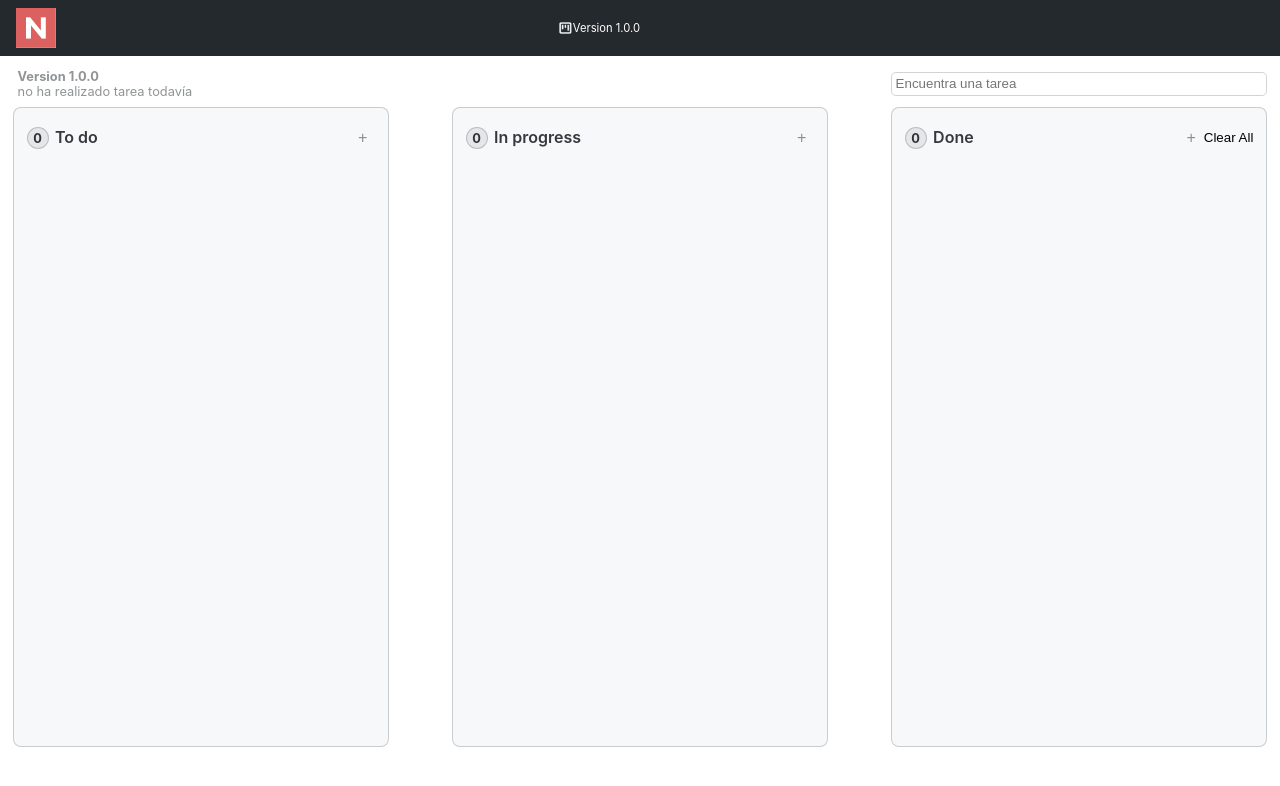
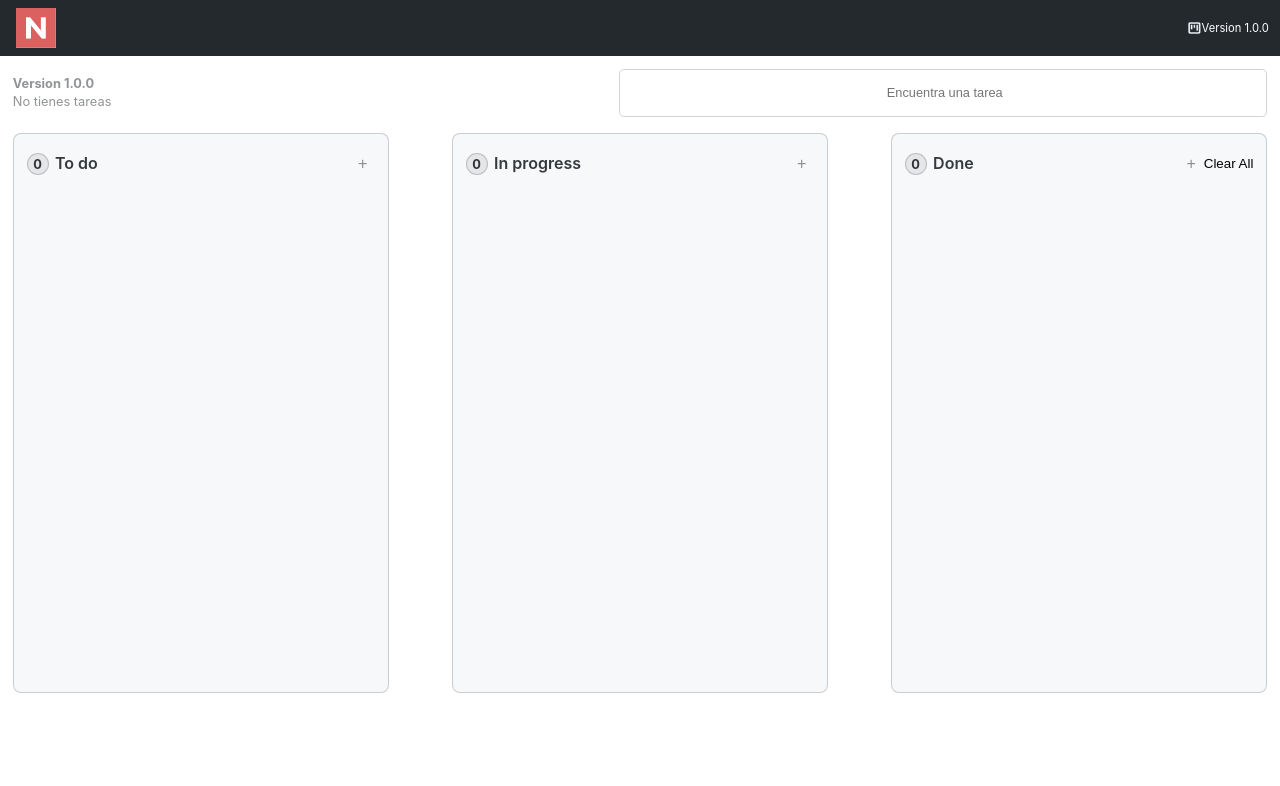
Before and after one commit to elenar10/kanbas, a React (Create React App) app in the folder kanbas-proyect/: page / in a window 1280 px wide. Shown: the top 786 px of the page. Built offline with nearby package versions, Linux system fonts and the light colour scheme.

Commit message:
-Agregar las cards de abajo a arriba (arr.push por unshift) -Arreglado scroll lateral -Version header (agregar icon) -Version searcher bar bold -input mas grande -Actualización a mediaqueries (+800) de todos los css

```diff
--- a/kanbas-proyect/src/components/contexto/provider.jsx
+++ b/kanbas-proyect/src/components/contexto/provider.jsx
@@ -2,7 +2,7 @@ import { useState } from "react";
 import { DateContext } from "./";
 
 function DateProvider({ value, children }) {
-    const [date, setDate] = useState(localStorage.getItem('lastUpdate') ?? 'no ha realizado tarea todavía');
+    const [date, setDate] = useState(localStorage.getItem('lastUpdate') ?? 'No tienes tareas');
 
     return (
         <DateContext.Provider value={[date, setDate]}>
--- a/kanbas-proyect/src/components/form/index.jsx
+++ b/kanbas-proyect/src/components/form/index.jsx
@@ -33,7 +33,7 @@ function Form(props) {
         counter++;
         localStorage.setItem('counter', counter);
         props.onUpdateTaskList();
-        const lastDate = `Updated on ${day.getDate()}-${day.getMonth() + 1} ${day.getSeconds()}`
+        const lastDate = `Updated on ${day.getDate()}-${day.getMonth() + 1} ${day.getHours()}:${day.getMinutes()}`
         setDate(lastDate)
         localStorage.setItem('lastUpdate', lastDate);
     }
--- a/kanbas-proyect/src/components/header/style.css
+++ b/kanbas-proyect/src/components/header/style.css
@@ -6,7 +6,7 @@
 }
 
 .App-header {
-  width: 100vw;
+  width: 100%;
   background-color: #24292e;
   min-height: 1rem;
   display: inline-flex;
@@ -18,17 +18,23 @@
   padding: 0.5rem;
   font-size: 0.7rem;
   column-gap: 25rem;
-    }
+  }
 .logo-version__wrapper{
-  width: 50%;
+  width: 100%;
   display: inline-flex;
   justify-content: space-between;
   align-items: center;
   }
 .version-icon__wrapper{
   display: inline-flex;
+  padding-right: 0.2rem;
 }
 
 .icon-version{
   width: 0.9rem;
 }
+/* @media (min-width: 800px) {
+  .logo-version__wrapper{
+    width: 55%;
+  }
+} */
--- a/kanbas-proyect/src/components/searcher-bar/style.css
+++ b/kanbas-proyect/src/components/searcher-bar/style.css
@@ -1,31 +1,106 @@
-.sub--header__container{
+/* CENTRAR PLACEHOLDER */
+::-webkit-input-placeholder {
+    text-align: center;
+    font-size: 0.8rem;
+ }
+
+ :-moz-placeholder { /* Firefox 18- */
+    text-align: center;
+ }
+
+ ::-moz-placeholder {  /* Firefox 19+ */
+    text-align: center;
+ }
+
+ :-ms-input-placeholder {
+    text-align: center;
+ }
+
+ /* Contenedor version y searcher */
+ .sub--header__container {
     width: 100vw;
-    display: inline-flex;
-    flex-direction: row;
+    display:flex;
+    flex-direction: column;
     flex-wrap: wrap;
+    gap: 0.5rem;
     justify-content: space-between;
     align-items: center;
 }
 .version--updated__wrapper{
-    width: 50%;
-    font-size: 0.8rem;
-    padding-left: 0.3rem;
+    display: inline-flex;
+    flex-direction: row;
+    gap: 0.5rem;
+    width: 100%;
+    font-size: 0.5rem;
     color: #24292e80;
+    flex-wrap: wrap;
+    justify-content: space-between;
+    align-content: center;
 }
-.search__container{
-    width: 50%;
-    height: 80%;
+.search__container {
+    width: 100%;
+    height: 3rem;
     display: flex;
     flex-direction: row;
-    justify-content: flex-end;
     flex-wrap: wrap;
+    justify-content: center;
 }
 
+
 .searchInput{
-    width: 60%;
+    width: 95%;
     border-radius: 0.3rem;
     border: lightgray 0.6px solid;
 }
 .version{
     font-weight: bold;
 }
+
+
+@media (min-width: 800px) {
+/* version-updated contenedor */
+.sub--header__container {
+    display: inline-flex;
+    flex-direction: row;
+    flex-wrap: wrap;
+}
+.version--updated__wrapper {
+    width: 30%;
+    display: flex;
+    flex-direction: column;
+    font-size: 0.8rem;
+    color: #24292e80;
+    align-content: flex-start;
+    align-items: flex-start;
+    gap: 0.2rem;
+}
+.search__container {
+    width: 55%;
+    justify-content: flex-end;
+}
+
+.searchInput{
+    width: 94%;
+}
+/* CENTRAR PLACEHOLDER */
+::-webkit-input-placeholder {
+    text-align: center;
+    font-size:  0.8rem;
+ }
+
+ :-moz-placeholder { /* Firefox 18- */
+    text-align: center;
+    font-size:  0.8rem;
+ }
+
+ ::-moz-placeholder {  /* Firefox 19+ */
+    text-align: center;
+    font-size:  0.8rem;
+ }
+
+ :-ms-input-placeholder {
+    text-align: center;
+    font-size: 0.8rem;
+ }
+
+}
--- a/kanbas-proyect/src/components/task-card/style.css
+++ b/kanbas-proyect/src/components/task-card/style.css
@@ -41,7 +41,7 @@
  */
 
 .cardTasK_contenedor {
-     /* width: 100%; */
+    font-size: 0.6rem;
     background-color: white;
     border: rgba(27,31,35,0.15) solid 1px;
     border-radius: 0.5rem;
@@ -91,3 +91,10 @@
     align-items: stretch;
 
 }
+
+@media (min-width: 800px) {
+    .cardTasK_contenedor {
+        font-size: 0.7rem;
+     }
+
+}
--- a/kanbas-proyect/src/components/task-list/style.css
+++ b/kanbas-proyect/src/components/task-list/style.css
@@ -1,10 +1,8 @@
-
-/* CAJA */
 .taskList__container{
     display: flex;
     flex-direction: column;
-    width: 30%;
-    height: 80vh;
+    width: 100%;
+    height: 10rem;
     background-color: #f6f8fa;
     border: rgba(27,31,35,0.2) solid 1px;
     border-radius: 0.5rem;
@@ -13,6 +11,8 @@
     color: rgba(27, 31, 35, 0.479);
     overflow-x: hidden;
     overflow-y: auto;
+    gap: 0.1rem;
+    margin-top: 0.5rem;
 }
 
 /* HEADER (counter-title-button */
@@ -32,7 +32,7 @@
     align-items: baseline;
 }
 .task__title{
-    font-size: 1rem;
+    font-size: 0.8rem;
     font-weight:600;
     color: rgba(27, 31, 35, 0.884);
 }
@@ -53,7 +53,7 @@
 }
 .remove__container{
     display: inline-flex;
-    width: 60%;
+    width: 40%;
     justify-content: flex-end;
     flex-direction: row;
     flex-wrap: wrap;
@@ -80,10 +80,19 @@
     font-weight: bold;
 
 }
-/* .drag-box {
-    padding: 30px;
-    background: #ccc;
-    width: 100px;
-    cursor: move;
-  }
- */
+
+ @media (min-width: 800px) {
+    /* BANNER-PRINCIPAL */
+    .taskList__container{
+        width: 30%;
+        height: 70vh;
+        color: rgba(27, 31, 35, 0.479);
+        overflow-x: hidden;
+        overflow-y: auto;
+    }
+
+    .task__title{
+        font-size: 1rem;
+
+    }
+    }
```
